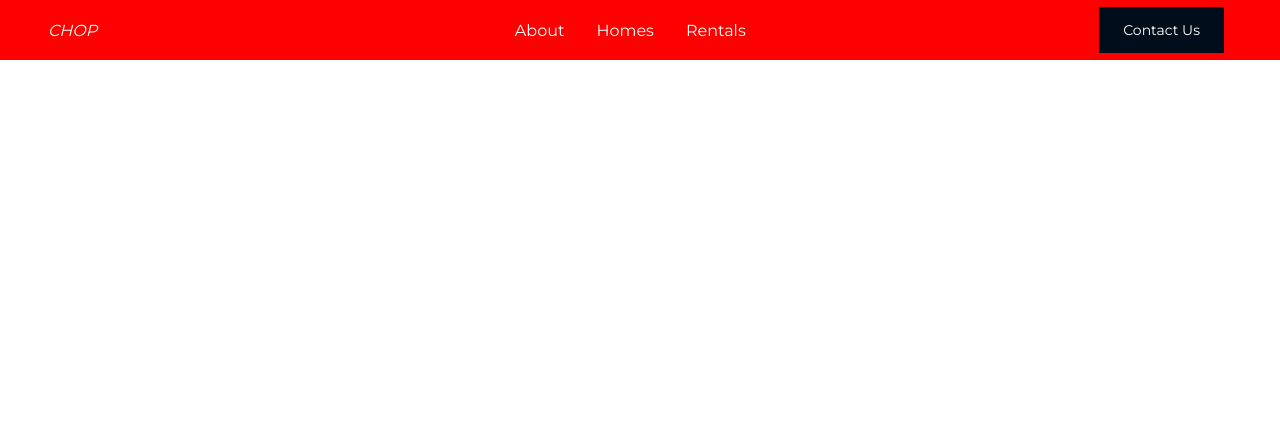
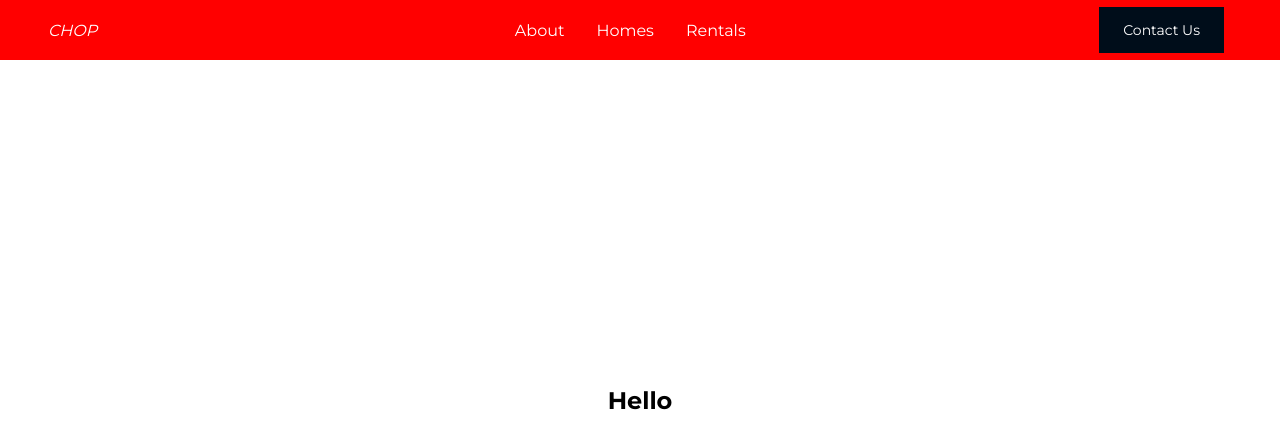
Before and after one commit to bataevoff/house-agency, a React (Create React App) app: page / in a window 1280 px wide. Shown: the top 448 px of the page. Built offline with nearby package versions, Linux system fonts and the light colour scheme; a web font is replaced by a local one.

Commit message:
added Hero component

```diff
--- a/src/App.js
+++ b/src/App.js
@@ -1,11 +1,13 @@
 import Navbar from './components/Navbar';
 import GlobalStyles from './globalStyles';
+import Hero from './components/Hero';
 
 function App() {
   return (
     <>
       <GlobalStyles />
       <Navbar />
+      <Hero />
     </>
   );
 }
--- /dev/null
+++ b/src/components/Hero.js
@@ -0,0 +1,31 @@
+import React from 'react';
+import styled, { css } from 'styled-components';
+
+const HeroSection = styled.section`
+  height: 100vh;
+  max-height: 1100px;
+  position: relative;
+  overflow: hidden;
+`
+
+const HeroWrapper = styled.div`
+  width: 100%;
+  height: 100%;
+  display: flex;
+  justify-content: center;
+  align-items: center;
+  overflow: hidden;
+  position: relative;
+`
+
+const Hero = () => {
+  return (
+    <HeroSection>
+      <HeroWrapper>
+        <h1>Hello</h1>
+      </HeroWrapper>
+    </HeroSection>
+  );
+};
+
+export default Hero;
```
